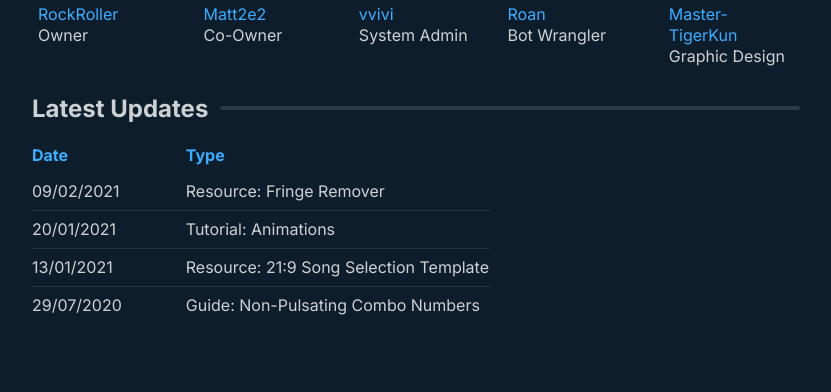
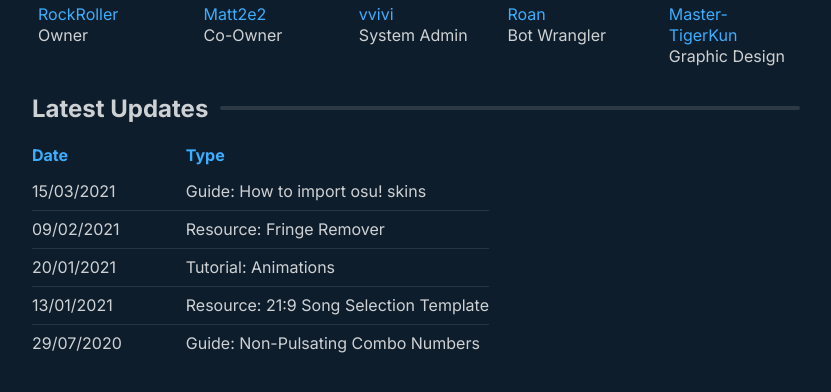
Before and after one commit to RockRoller01/skinninginfo, a Jekyll site: the page built from index.md, in a window 1280 px wide, cut to the strip 856-1281 px from the top of the page. Shown: the top 392 px of the strip, without its empty margins (224-1055 px from the left). Built offline with Jekyll 4.4.1, drawn with Linux system fonts in a browser that asks for light colours.

Commit message:
update latest updates

```diff
--- a/index.md
+++ b/index.md
@@ -35,6 +35,7 @@ Thanks to all these people that helped me get this site up and running:<br>
 
 | Date       |                  Type                  |
 | ---------- | :------------------------------------: |
+| 15/03/2021 |    Guide: How to import osu! skins     |
 | 09/02/2021 |        Resource: Fringe Remover        |
 | 20/01/2021 |          Tutorial: Animations          |
 | 13/01/2021 | Resource: 21:9 Song Selection Template |
```
